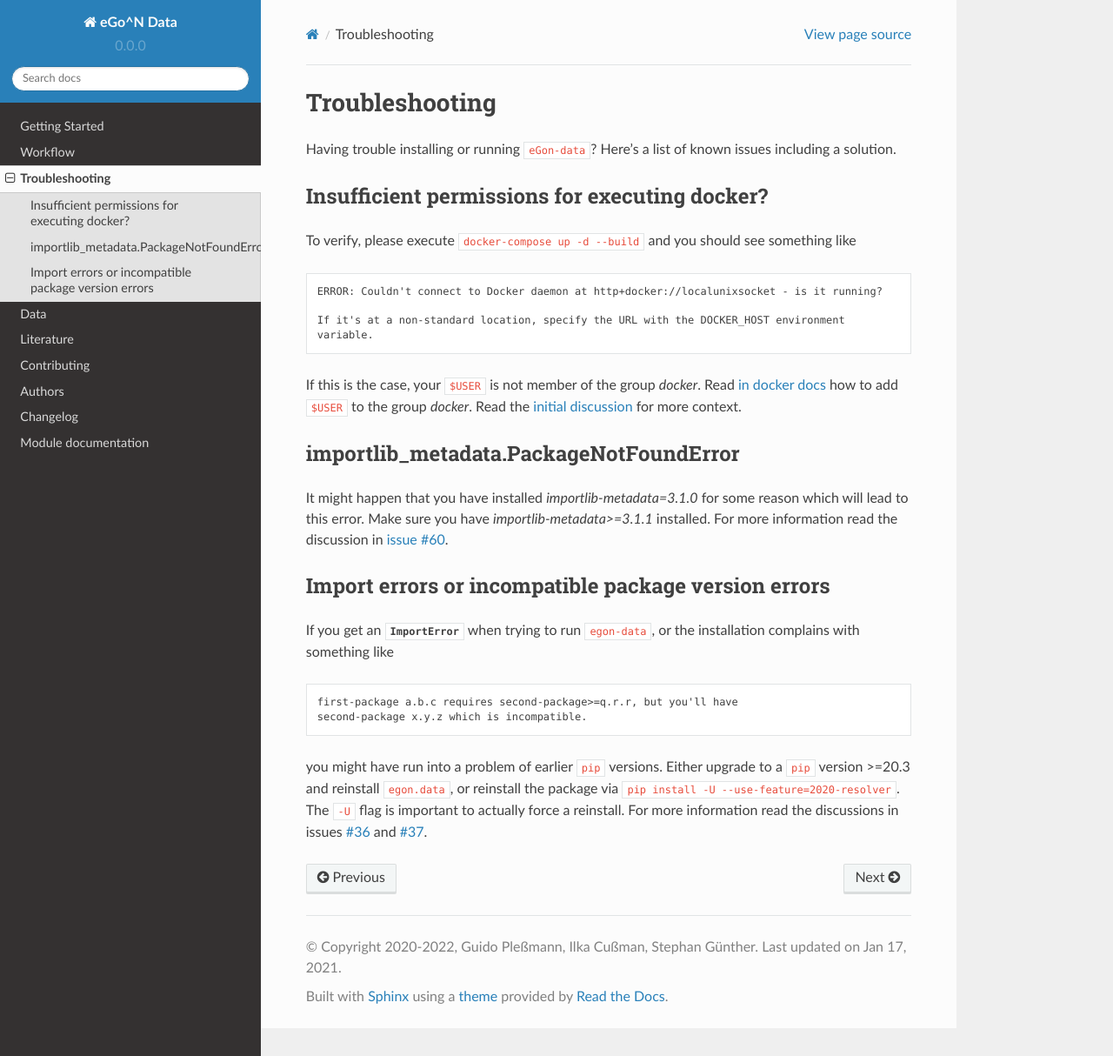
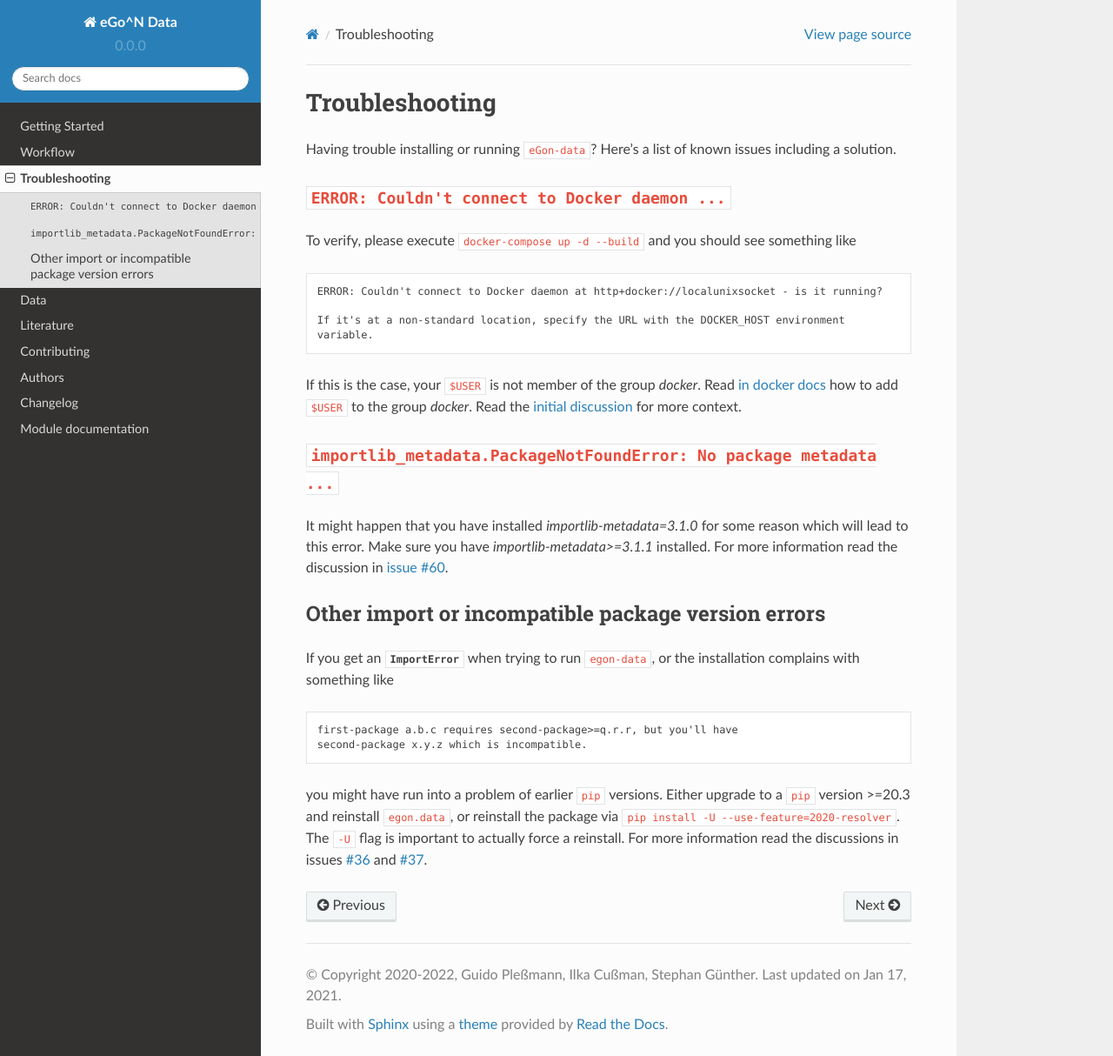
Before and after one commit to openego/eGon-data, a Sphinx documentation site: the page built from docs/troubleshooting.rst, in a window 1280 px wide and 1214 px high. Shown: the whole window at 87% size. Built offline with Sphinx 7.4.7 and the Read the Docs theme 2.0.0, drawn with Linux system fonts in a browser that asks for light colours.

Commit message:
Change the "Troubleshooting" subsection headings
The now reflect the actual errors one would encounter and whose solution
the subsection contains. They're also wrapped in double backticks to
signify their verbatim character. Except for the last one, which is just
rephrased to better reflect its catch-all character.

```diff
--- a/docs/troubleshooting.rst
+++ b/docs/troubleshooting.rst
@@ -5,8 +5,8 @@
 Having trouble installing or running ``eGon-data``? Here's a list of
 known issues including a solution.
 
-Insufficient permissions for executing docker?
-----------------------------------------------
+``ERROR: Couldn't connect to Docker daemon ...``
+------------------------------------------------
 
 To verify, please execute :code:`docker-compose up -d --build` and you should see
 something like
@@ -24,16 +24,16 @@
 how to add :code:`$USER` to the group `docker`. Read the :issue:`initial
 discussion <33>` for more context.
 
-importlib_metadata.PackageNotFoundError
----------------------------------------
+``importlib_metadata.PackageNotFoundError: No package metadata ...``
+--------------------------------------------------------------------
 
 It might happen that you have installed `importlib-metadata=3.1.0` for some
 reason which will lead to this error. Make sure you have
 `importlib-metadata>=3.1.1` installed. For more information read the
 discussion in :issue:`60`.
 
-Import errors or incompatible package version errors
-----------------------------------------------------
+Other import or incompatible package version errors
+---------------------------------------------------
 
 If you get an :py:class:`ImportError` when trying to run ``egon-data``,
 or the installation complains with something like
```
